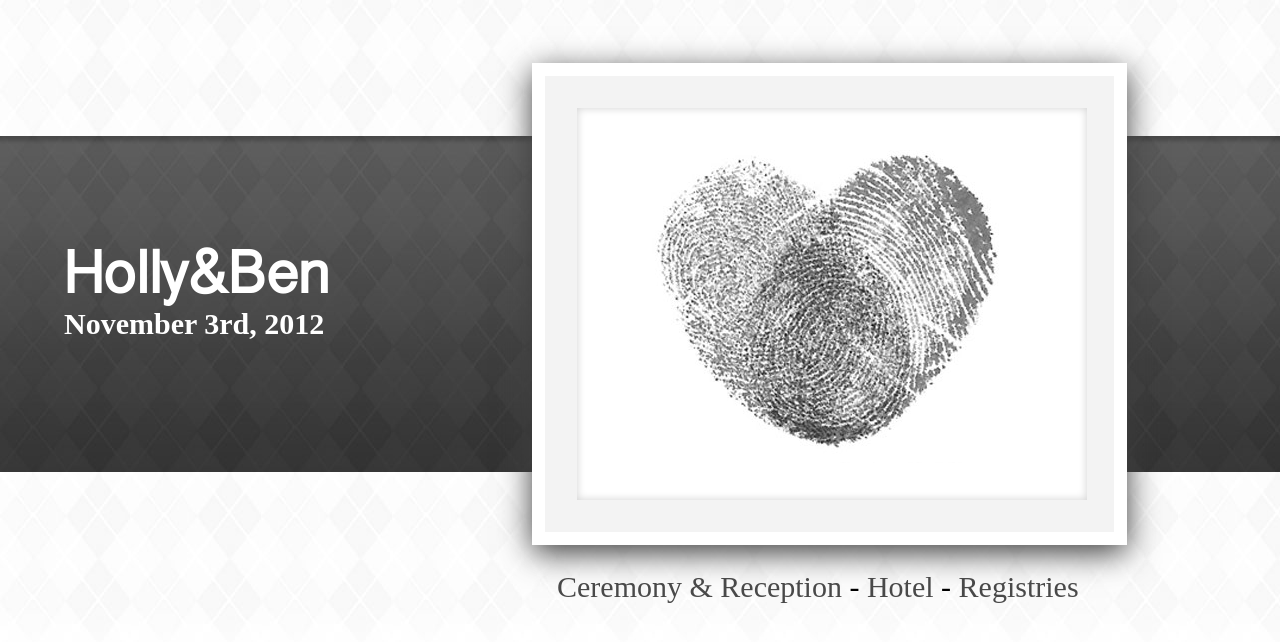
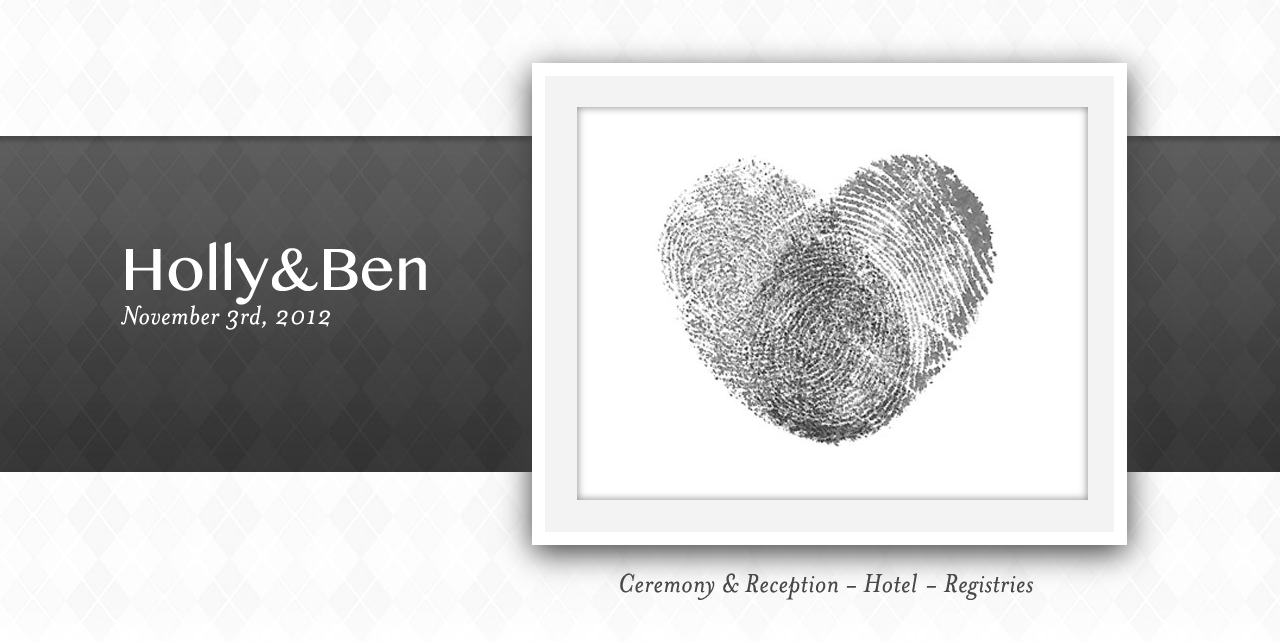
Before and after one commit to zabishop/Ben_and_Holly, a plain HTML site: page index.html in a window 1280 px wide. Drawn offline with Linux system fonts and the light colour scheme.

Commit message:
Final Commit

```diff
--- a/index.html
+++ b/index.html
@@ -9,8 +9,7 @@
 <div id="siteContainer">
     <div id="contentContainer">
         <div class="nameDate">
-            <h1>Holly&Ben</h1>
-            <h2>November 3rd, 2012</h2>
+            <img src="assets/images/hollyBenDate.png">
         </div>
         <div id="heroNavContainer">
             <div class="heroContainer shadow">
@@ -19,11 +18,11 @@
                 </div>
             </div>
             <div class="navBar">
-                <a href="#">Ceremony & Reception</a>
-                -
-                <a href="#">Hotel</a>
-                -
-                <a href="#">Registries</a>
+                <a href="#"><img src="assets/images/ceremonyReceptionLink.png"></a>
+                <img src="assets/images/dash.png">
+                <a href="#"><img src="assets/images/hotelLink.png"></a>
+                <img src="assets/images/dash.png">
+                <a href="#"><img src="assets/images/registriesLink.png"></a>
             </div>
         </div>
     </div>
--- a/stylesheets/index.scss
+++ b/stylesheets/index.scss
@@ -2,6 +2,7 @@
   margin: 0;
   padding: 0;
 }
+/*
 @font-face {
   font-family: 'MalayalamSangamMNRegular';
   src: url('malayalam_sangam_mn-webfont.eot');
@@ -11,7 +12,7 @@
   url('malayalam_sangam_mn-webfont.svg#MalayalamSangamMNRegular') format('svg');
   font-weight: normal;
   font-style: normal;
-}
+}  */
 
 #siteContainer {
   width: 100%;
@@ -31,7 +32,8 @@
   display: inline-block;
   width: 350px;
   height: 100px;
-  margin-top: 245px;
+  margin-top: 242px;
+  margin-left: 57px;
   h1 {
     font-family: 'AmericanTypewriterStdMedRg';
     font-size: 60px;
@@ -51,17 +53,24 @@
   margin-right: 90px;
   margin-top: 63px;
   .navBar {
-    margin-top: 25px;
-    margin-left: 25px;
+    margin-top: 28px;
+    margin-left: 88px;
     font-size: 30px;
     width: 100%;
     a {
       text-transform: none;
       text-decoration: none;
       color: #494949;
+      display: inline-block;
     }
     a:hover {
       text-decoration: underline;
+    }
+    .dash {
+      background: green;
+      display: inline-block;
+      width: 15px;
+      padding-bottom: 5px;
     }
   }
   .heroContainer {
@@ -70,9 +79,9 @@
     background: #f3f3f3;
     border: 13px solid #ffffff;
     .heroImage {
-      margin: 32px;
-      width: 510px;
-      height: 392px;
+      margin: 31px 32px 32px 32px;
+      width: 511px;
+      height: 393px;
       background: #ffffff;
       img {
         margin-top: 42px;
@@ -89,7 +98,7 @@
 }
 
 .innerShadow {
-  -moz-box-shadow: inset 0 0 8px #d0d0d0;
-  -webkit-box-shadow: inset 0 0 8px #d0d0d0;
-  box-shadow: inset 0 0 8px #d0d0d0;
+  -moz-box-shadow: inset 0 0 8px grey;
+  -webkit-box-shadow: inset 0 0 8px grey;
+  box-shadow: inset 0 0 8px grey;
 }
```
Also changed, not shown: assets/images/ceremonyReceptionLink.png (added), assets/images/dash.png (added), assets/images/hollyBenDate.png (added), assets/images/hotelLink.png (added), assets/images/registriesLink.png (added), stylesheets/index.css.
